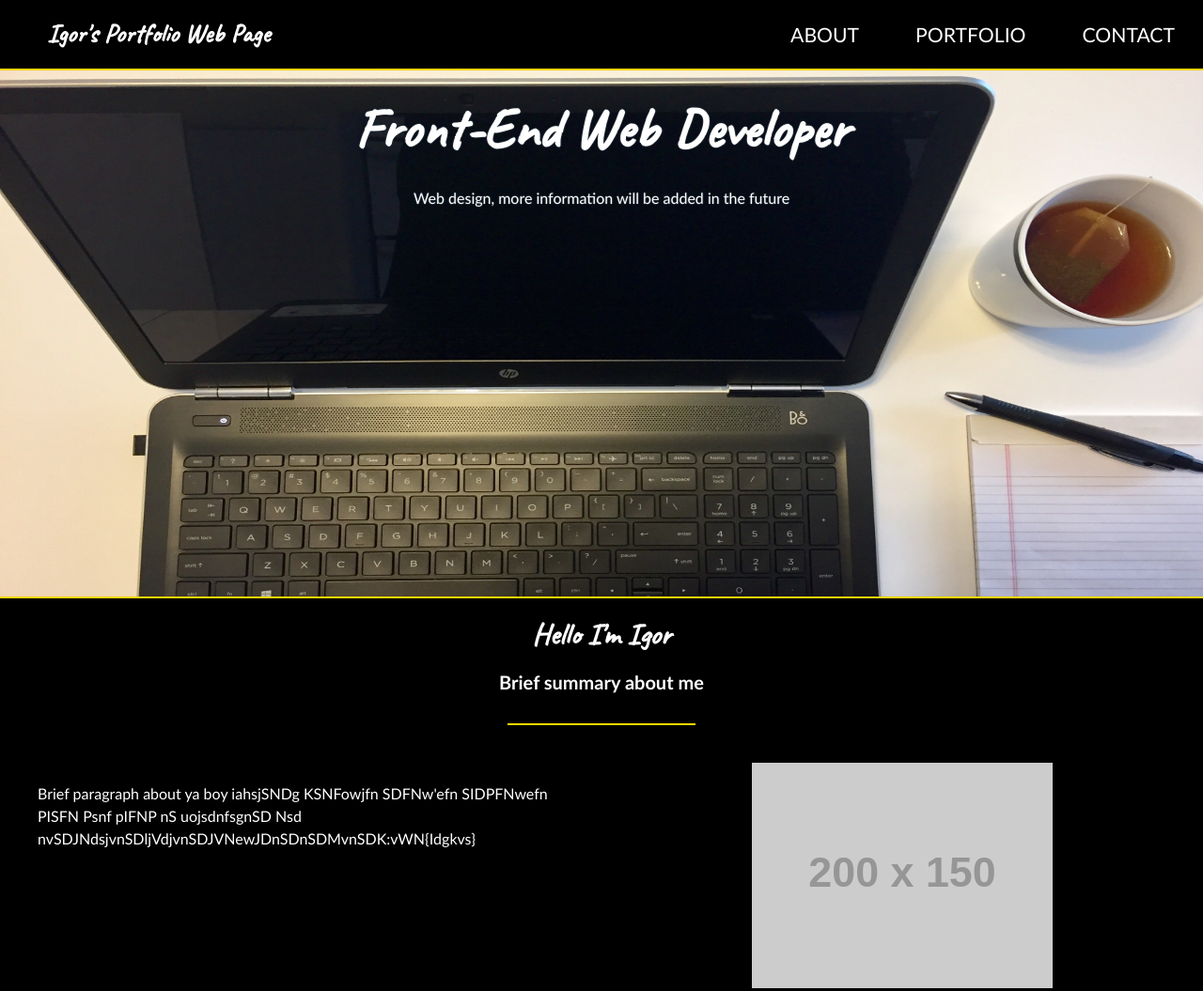
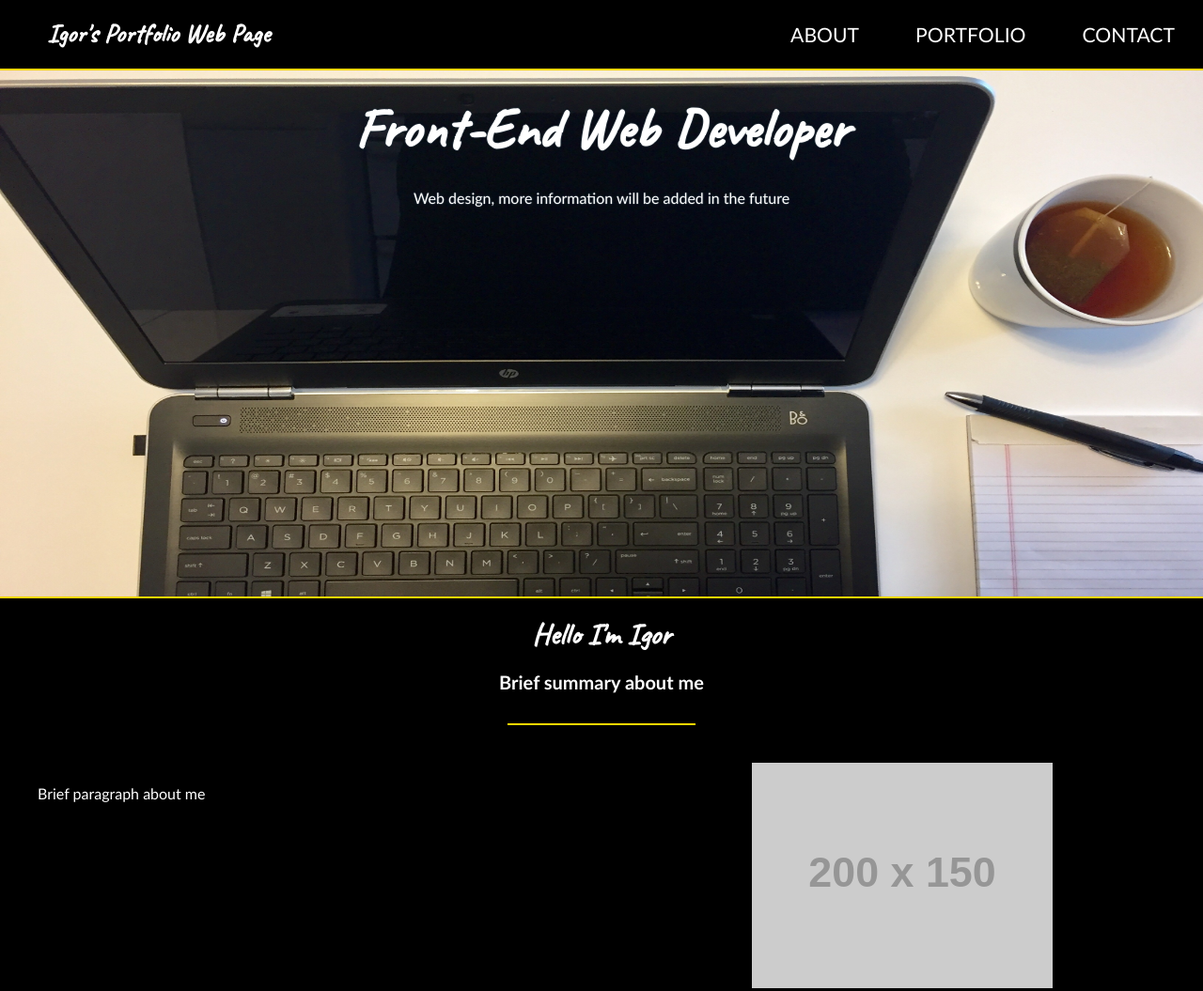
Before and after one commit to iperun23/portfolio1, a plain HTML site: page main.html in a window 1280 px wide. Shown: the top 1055 px of the page at 94% size. Drawn offline with Linux system fonts and the light colour scheme; placeholder pictures from the web are drawn by us.

Commit message:
Changes to html text

```diff
--- a/main.html
+++ b/main.html
@@ -47,7 +47,7 @@
           </div>
           <div class="about-img">
             <div class="about-p">
-              <p>Brief paragraph about ya boy iahsjSNDg KSNFowjfn SDFNw'efn SIDPFNwefn PISFN Psnf pIFNP nS uojsdnfsgnSD Nsd nvSDJNdsjvnSDljVdjvnSDJVNewJDnSDnSDMvnSDK:vWN{Idgkvs}</p>
+              <p>Brief paragraph about me</p>
             </div>
             <div class="about-image">
               <img class="about-image" src="http://via.placeholder.com/200x150">
```
